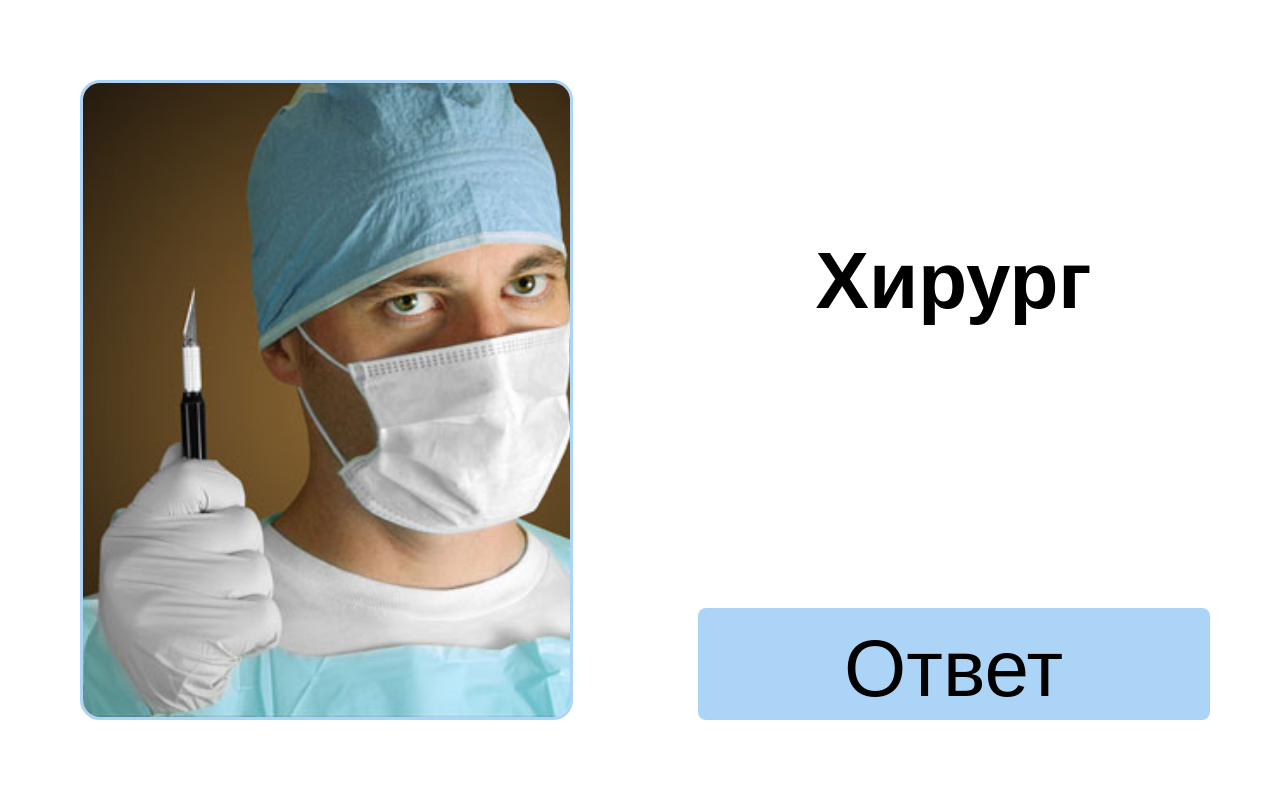
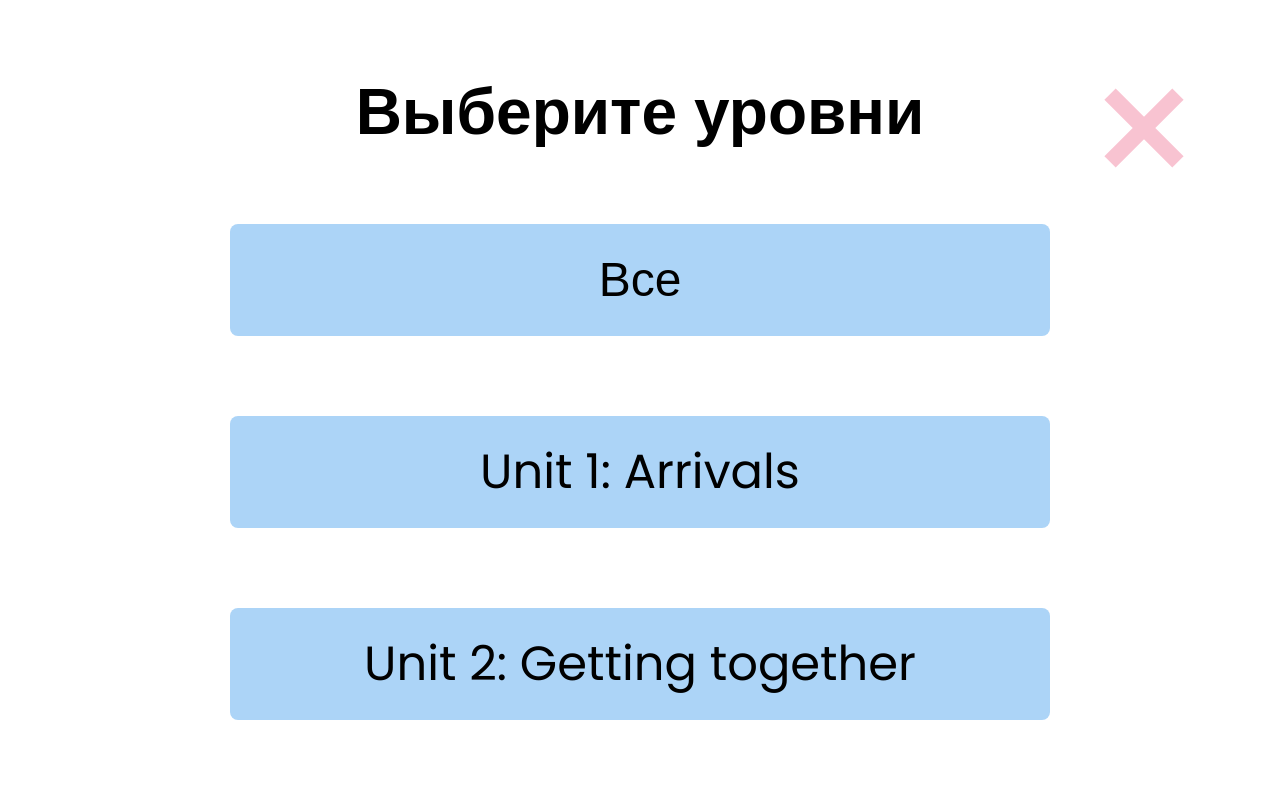
Before and after one commit to legavoron/english-scool, a React (Create React App) app: page /main/levels in a window 1280 px wide. Shown: the top 798 px of the page. Built offline with nearby package versions, Linux system fonts and the light colour scheme.

Commit message:
make routes

```diff
--- a/package.json
+++ b/package.json
@@ -8,6 +8,7 @@
     "@testing-library/user-event": "^13.5.0",
     "react": "^18.2.0",
     "react-dom": "^18.2.0",
+    "react-router-dom": "^6.3.0",
     "react-scripts": "5.0.1",
     "web-vitals": "^2.1.4"
   },
--- a/src/App.js
+++ b/src/App.js
@@ -1,23 +1,63 @@
 import './App.css';
+
+import { Component } from 'react';
 
 import Screensaver from './components/screensaver/screensaver';
 import StartPage from './components/startPage/startPage';
 import LevelsList from './components/levelsList/levelsList';
 import Task from './components/task/task';
+import {Routes, Route} from 'react-router-dom'
 
 
-function App() {
-  return (
-    <div className="App">
-      {/* <Screensaver/> */}
+class App extends Component {
+  state = {
+    levels: {
+      unit0: false,
+      unit1: false,
+      unit2: false,
+      unit3: false,
+      unit4: false,
+      unit5: false,
+      unit6: false,
+      unit7: false,
+      unit8: false,
+      unit9: false,
+      unit10: false,
+      unit11: false,
+      unit12: false,
+      unit13: false,
+      unit14: false,
+      unit15: false,
+      unit16: false,
+      unit17: false,
+    }
+  }
 
-      {/* <StartPage/> */}
+  chooseLevels = (event) => {
+    const target = event.target.id;
+    const unit = this.state.levels;
 
-      {/* <LevelsList/> */}
+    unit[target]  = unit[target] ? false: true;
 
-      <Task/>
+    this.setState({levels: unit})
+
+    console.log(this.state.levels);
+  }
+
+
+  render() {
+    return (
+      <div className="App">
+        <Routes>
+            <Route exact path='/' element={<Screensaver/>}/>
+            <Route exact path='/main' element={<StartPage/>}/>
+            <Route exact path='/main/levels' element={<LevelsList chooseLevels={this.chooseLevels}/>}/>
+            <Route exact path='/main/task' element={<Task/>}/>
+        </Routes>
+
     </div>
-  );
+    )
+  }
 }
 
 export default App;
--- a/src/components/level/level.css
+++ b/src/components/level/level.css
@@ -15,14 +15,19 @@
     border: none;
     font: inherit;
     color: inherit;
-    background-color: #ACD4F7;
     border-radius: 8px;
     font-size: 5vw;
 }
-
-.levelBtn:active {
+.btnColorBlue {
+    background-color: #ACD4F7;
+}
+.btnColorPurple {
     background-color: #D4D3F4;
 }
+
+/* .levelBtn:active {
+    background-color: #D4D3F4;
+} */
 
 @media (orientation:landscape) {
     .level {
--- a/src/components/level/level.js
+++ b/src/components/level/level.js
@@ -1,9 +1,12 @@
 import './level.css';
 
-const Level = ({value, num}) => {
+const Level = ({value, id, chooseLevels, btnColor}) => {
+
+    const btnClasses = ['levelBtn', {btnColor}, 'btnColorBlue']
+
     return (
-        <li className="level" key={num}>
-            <button className='levelBtn'>{value}</button>
+        <li className="level">
+            <button className={btnClasses.join(' ')} onClick={chooseLevels} id={id}>{value}</button>
         </li>
     )
 }
--- a/src/components/levelsList/levelsList.css
+++ b/src/components/levelsList/levelsList.css
@@ -1,5 +1,6 @@
 .levelsListContainer {
     padding: 10vw;
+    padding-top: 20vw;
     display: flex;
     flex-direction: column;
     align-items: center;
@@ -16,6 +17,33 @@
     list-style: none;
 }
 
+.close {
+    position: absolute;
+    right: 10vw;
+    top: 10vw;
+    width: 10vw;
+    height: 10vw;
+    opacity: 0.3;
+    cursor: pointer;
+  }
+  .close:active {
+    opacity: 1;
+  }
+  .close:before, .close:after {
+    position: absolute;
+    left: 5vw;
+    content: ' ';
+    height: 8vw;
+    width: 1vw;
+    background-color: #E93B69;
+  }
+  .close:before {
+    transform: rotate(45deg);
+  }
+  .close:after {
+    transform: rotate(-45deg);
+  }
+
 @media (orientation:landscape) {
     .levelsListContainer {
         padding: 10vh;
@@ -24,4 +52,24 @@
         font-size: 8vh;
         line-height: 8vh;
     }
+    .close {
+        position: absolute;
+        right: 10vh;
+        top: 10vh;
+        width: 10vw;
+        height: 10vh;
+        opacity: 0.3;
+        cursor: pointer;
+      }
+      .close:active {
+        opacity: 1;
+      }
+      .close:before, .close:after {
+        position: absolute;
+        left: 5vw;
+        content: ' ';
+        height: 12vh;
+        width: 2vh;
+        background-color: #E93B69;
+      }
 }
--- a/src/components/levelsList/levelsList.js
+++ b/src/components/levelsList/levelsList.js
@@ -1,17 +1,23 @@
 import './levelsList.css';
+import {NavLink} from 'react-router-dom';
 
 import Level from '../level/level';
 
-const LevelsList = () => {
+const LevelsList = ({chooseLevels}) => {
 
-    const levelsValue = ["Level 1: Arrivals", "Level 2: Getting together", "Level 3: A dream job", "Level 4: We're all different", "Level 5: Time of your life", "Level 6: You are here", "Level 7: Buying and selling", "Level 8: A question of survival", "Level 9: Favorite places", "Level 10: Finding solutions", "Level 11: Turning points", "Level 12: Getting away", "Level 13: Money matters", "Level 14: Teamwork", "Level 15: What an experiance!", "Level 16: Take a break"]
+    const levelsValue = ["Все", "Unit 1: Arrivals", "Unit 2: Getting together", "Unit 3: A dream job", "Unit 4: We're all different", "Unit 5: Time of your life", "Unit 6: You are here", "Unit 7: Buying and selling", "Unit 8: A question of survival", "Unit 9: Favorite places", "Unit 10: Finding solutions", "Unit 11: Turning points", "Unit 12: Getting away", "Unit 13: Money matters", "Unit 14: Teamwork", "Unit 15: What an experiance!", "Unit 16: Take a break", "Дополнительно"]
 
     const levels = levelsValue.map ((item, count) => {
-        return <Level key={count} value={item}/>
+        return <Level key={count} value={item} id={`unit${count}`}chooseLevels={chooseLevels}/>
     })
 
     return (
         <div className="levelsListContainer">
+            <NavLink to="/main">
+                <div className="close">
+
+                </div>
+            </NavLink>
             <h1 className="levelsListHeading">
                 Выберите уровни
             </h1>
--- a/src/components/startPage/startPage.css
+++ b/src/components/startPage/startPage.css
@@ -70,7 +70,6 @@
     justify-content: center;
     top: 85vw;
     right: -16vw;
-    cursor: pointer;
 }
 
 .startButtonCircle {
@@ -81,6 +80,9 @@
     height: 17vw;
     border-radius: 50%;
     background-color: #F9E3DE;
+}
+.startButtonCircle:active {
+    background-color: #ACD4F7;
 }
 
 .startPageLink {
@@ -100,6 +102,9 @@
     height: 17vw;
     border-radius: 50%;
     background-color: #F9E3DE;
+}
+.levelsButtonCircle:active {
+    background-color: #ACD4F7;
 }
 
 .levelsBtnImage {
--- a/src/components/startPage/startPage.js
+++ b/src/components/startPage/startPage.js
@@ -1,4 +1,7 @@
 import './startPage.css';
+import * as React from "react";
+import { NavLink } from "react-router-dom";
+
 import book from './img/book.png';
 import startBtnImage from './img/start.png';
 import levelsBtnImage from './img/levels.png';
@@ -29,17 +32,17 @@ const StartPage = () => {
                 </div>
                 <div className="startBtnContainer">
                     <div className="startButtonCircle">
-                        <a href="#" className="startPageLink">
+                        <NavLink to="task" className="startPageLink">
                             <img src={startBtnImage} alt="start" className="startBtnImage"/>
-                        </a>
+                        </NavLink>
                     </div>
                     <h3 className="startBtnValue btnValue">Старт</h3>
                 </div>
                 <div className="levelsBtnContainer">
                     <div className="levelsButtonCircle">
-                        <a href="#" className='startPageLink'>
+                        <NavLink to="levels" className='startPageLink'>
                             <img src={levelsBtnImage} alt="levels" className="levelsBtnImage"/>
-                        </a>
+                        </NavLink>
                     </div>
                     <h3 className="levelsBtnValue btnValue">Уровни</h3>
                 </div>
--- a/src/components/task/task.css
+++ b/src/components/task/task.css
@@ -55,7 +55,7 @@
     border-radius: 8px;
     font-size: 7vw;
     position: absolute;
-    bottom: 10vw;
+    bottom: 30vw;
     cursor: pointer;
 }
 
--- a/src/index.js
+++ b/src/index.js
@@ -3,11 +3,18 @@ import ReactDOM from 'react-dom/client';
 import './index.css';
 import App from './App';
 import reportWebVitals from './reportWebVitals';
+import { BrowserRouter } from 'react-router-dom';
+
+const application = (
+  <BrowserRouter>
+    <App/>
+  </BrowserRouter>
+)
 
 const root = ReactDOM.createRoot(document.getElementById('root'));
 root.render(
   <React.StrictMode>
-    <App />
+    {application}
   </React.StrictMode>
 );
 
```
Also changed, not shown: 1 other file (tests, documents, lock files or other folders).
